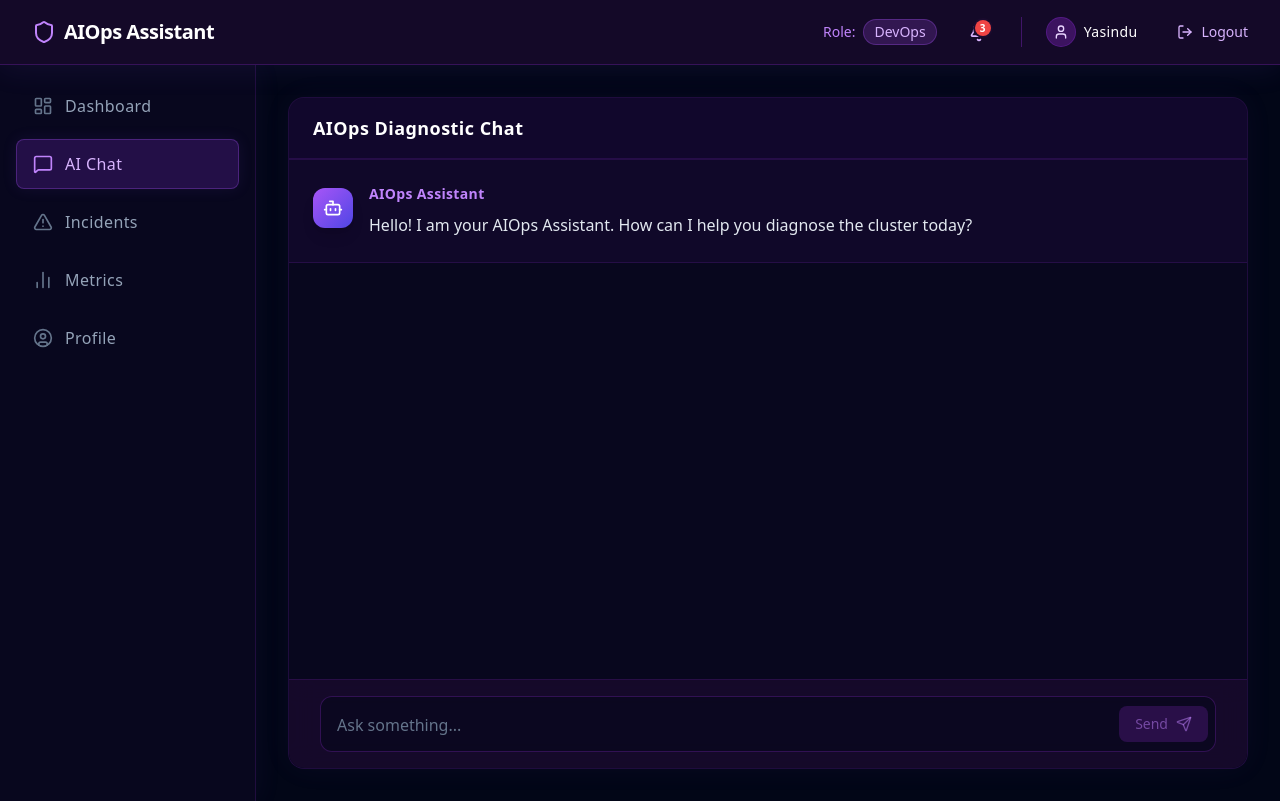
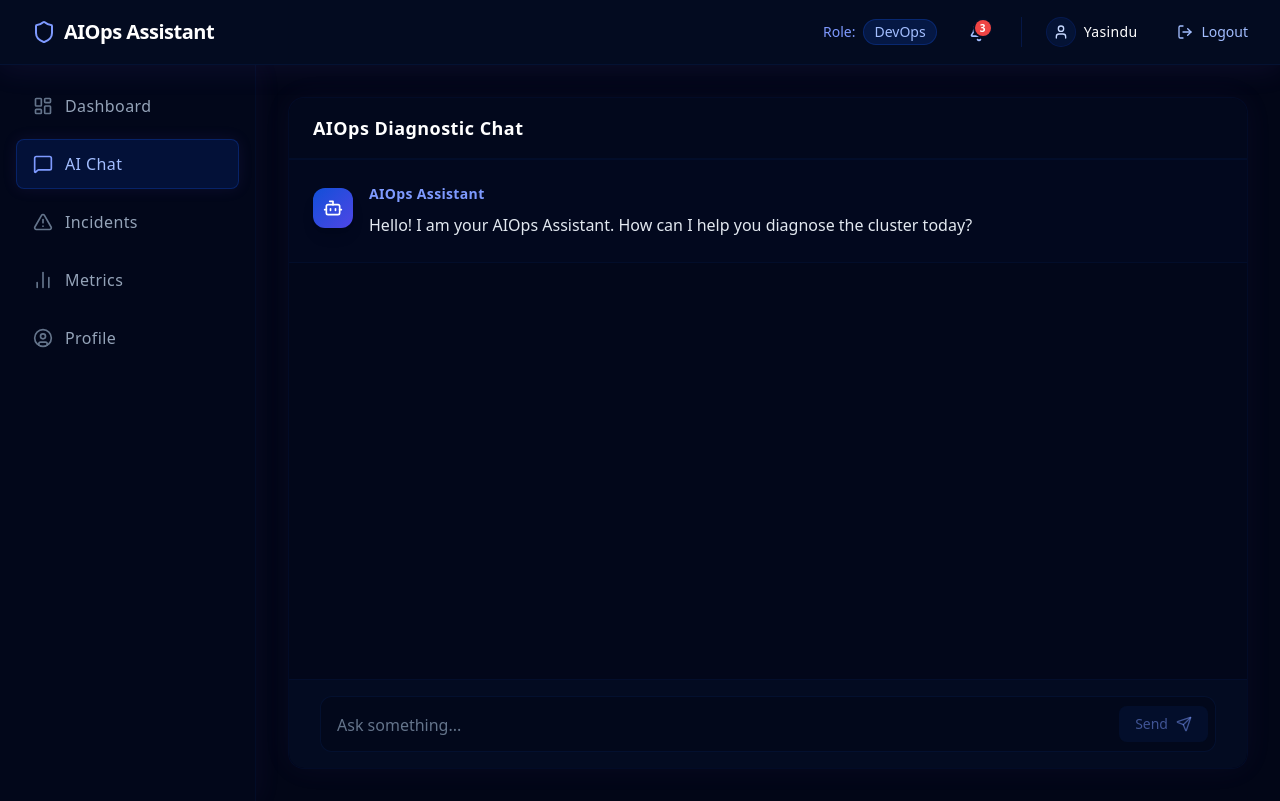
Before and after one commit to yasindumalmith/Monitoring-the-Cluster-with-AIOps-agent-Assistant-, a React (Vite) app in the folder frontend/Cluster-Agent/: page /chat in a window 1280 px wide. Built offline with nearby package versions, Linux system fonts and the light colour scheme; sample sign-in values are in the browser's storage.

Commit message:
update application theme color

```diff
--- a/frontend/Cluster-Agent/src/App.tsx
+++ b/frontend/Cluster-Agent/src/App.tsx
@@ -57,7 +57,7 @@ function Chat() {
   };
 
   return (
-    <div className="h-full max-h-[calc(100vh-8rem)] flex flex-col bg-[#1a0b2e]/30 border border-purple-900/30 rounded-2xl overflow-hidden shadow-[0_0_30px_rgba(128,90,213,0.05)]">
+    <div className="h-full max-h-[calc(100vh-8rem)] flex flex-col bg-[#040d24]/30 border border-purple-900/30 rounded-2xl overflow-hidden shadow-[0_0_30px_rgba(128,90,213,0.05)]">
       <div className="px-6 py-4 border-b border-purple-900/30 bg-purple-950/20 flex items-center justify-between">
         <h1 className="text-lg font-bold text-white tracking-wide">AIOps Diagnostic Chat</h1>
       </div>
--- a/frontend/Cluster-Agent/src/components/chat/ChatInput.tsx
+++ b/frontend/Cluster-Agent/src/components/chat/ChatInput.tsx
@@ -30,7 +30,7 @@ export function ChatInput({ onSendMessage, isLoading }: ChatInputProps) {
   };
 
   return (
-    <form onSubmit={handleSubmit} className="p-4 border-t border-purple-900/30 bg-[#1a0b2e]/80 backdrop-blur-md">
+    <form onSubmit={handleSubmit} className="p-4 border-t border-purple-900/30 bg-[#040d24]/80 backdrop-blur-md">
       <div className="relative flex items-center max-w-4xl mx-auto">
         <textarea
           ref={textareaRef}
--- a/frontend/Cluster-Agent/src/components/chat/ToolExecutionPanel.tsx
+++ b/frontend/Cluster-Agent/src/components/chat/ToolExecutionPanel.tsx
@@ -16,7 +16,7 @@ export function ToolExecutionPanel({ tools }: ToolExecutionPanelProps) {
   };
 
   return (
-    <div className="mt-5 bg-[#1a0b2e]/60 border border-purple-900/40 rounded-xl overflow-hidden shadow-[0_4px_20px_rgba(128,90,213,0.05)]">
+    <div className="mt-5 bg-[#040d24]/60 border border-purple-900/40 rounded-xl overflow-hidden shadow-[0_4px_20px_rgba(128,90,213,0.05)]">
       {/* Header */}
       <div className="flex items-center gap-2 px-4 py-2.5 bg-purple-950/40 border-b border-purple-900/40 text-purple-300">
         <Terminal size={14} className="opacity-80" />
--- a/frontend/Cluster-Agent/src/components/common/Loader.tsx
+++ b/frontend/Cluster-Agent/src/components/common/Loader.tsx
@@ -33,7 +33,7 @@ export function Loader({ message = "Loading...", fullScreen = false, size = 'md'
 
   if (fullScreen) {
     return (
-      <div className="fixed inset-0 bg-[#1a0b2e]/80 backdrop-blur-sm z-[100] flex items-center justify-center">
+      <div className="fixed inset-0 bg-[#040d24]/80 backdrop-blur-sm z-[100] flex items-center justify-center">
         {content}
       </div>
     );
--- a/frontend/Cluster-Agent/src/components/common/NavBar.tsx
+++ b/frontend/Cluster-Agent/src/components/common/NavBar.tsx
@@ -11,7 +11,7 @@ interface NavBarProps {
 
 export function NavBar({ user, incidentCount }: NavBarProps) {
   return (
-    <nav className="border-b border-purple-900/50 bg-[#1a0b2e]/80 backdrop-blur-md sticky top-0 z-50 shadow-[0_4px_30px_rgba(128,90,213,0.1)]">
+    <nav className="border-b border-purple-900/50 bg-[#040d24]/80 backdrop-blur-md sticky top-0 z-50 shadow-[0_4px_30px_rgba(128,90,213,0.1)]">
       <div className="max-w-7xl mx-auto px-4 sm:px-6 lg:px-8">
         <div className="flex items-center justify-between h-16">
 
@@ -40,7 +40,7 @@ export function NavBar({ user, incidentCount }: NavBarProps) {
                 <button className="relative p-2 text-purple-300 hover:text-white transition-colors group">
                   <Bell className="h-5 w-5 group-hover:scale-110 transition-transform" />
                   {incidentCount > 0 && (
-                    <span className="absolute top-1.5 right-1.5 flex h-4 w-4 items-center justify-center rounded-full bg-red-500 text-[10px] font-bold text-white ring-2 ring-[#1a0b2e]">
+                    <span className="absolute top-1.5 right-1.5 flex h-4 w-4 items-center justify-center rounded-full bg-red-500 text-[10px] font-bold text-white ring-2 ring-[#040d24]">
                       {incidentCount}
                     </span>
                   )}
--- a/frontend/Cluster-Agent/src/components/common/Sidebar.tsx
+++ b/frontend/Cluster-Agent/src/components/common/Sidebar.tsx
@@ -31,7 +31,7 @@ export function Sidebar({ userRole }: SidebarProps) {
   const allowedItems = MENU_ITEMS.filter(item => item.roles.includes(roleLower));
 
   return (
-    <aside className="w-64 bg-[#1a0b2e]/30 border-r border-purple-900/30 min-h-[calc(100vh-4rem)] shadow-[4px_0_24px_rgba(128,90,213,0.05)]">
+    <aside className="w-64 bg-[#040d24]/30 border-r border-purple-900/30 min-h-[calc(100vh-4rem)] shadow-[4px_0_24px_rgba(128,90,213,0.05)]">
       <div className="p-4 space-y-2">
         {allowedItems.map((item) => {
           const isActive = location.pathname === item.path;
--- a/frontend/Cluster-Agent/src/pages/LoginPage.tsx
+++ b/frontend/Cluster-Agent/src/pages/LoginPage.tsx
@@ -19,7 +19,7 @@ export function LoginPage() {
 
   return (
     <div className="max-w-md mx-auto mt-20 w-full">
-      <div className="p-8 bg-[#1a0b2e]/50 border border-purple-900/50 rounded-2xl shadow-[0_0_30px_rgba(128,90,213,0.1)]">
+      <div className="p-8 bg-[#040d24]/50 border border-purple-900/50 rounded-2xl shadow-[0_0_30px_rgba(128,90,213,0.1)]">
 
         {isLoading ? (
           <Loader message="Authenticating with backend..." size="md" />
--- a/frontend/Cluster-Agent/src/pages/RegisterPage.tsx
+++ b/frontend/Cluster-Agent/src/pages/RegisterPage.tsx
@@ -19,7 +19,7 @@ export function RegisterPage() {
 
   return (
     <div className="max-w-md mx-auto mt-20 w-full">
-      <div className="p-8 bg-[#1a0b2e]/50 border border-purple-900/50 rounded-2xl shadow-[0_0_30px_rgba(128,90,213,0.1)]">
+      <div className="p-8 bg-[#040d24]/50 border border-purple-900/50 rounded-2xl shadow-[0_0_30px_rgba(128,90,213,0.1)]">
 
         {isLoading ? (
           <Loader message="Creating your account..." size="md" />
--- a/frontend/Cluster-Agent/tailwind.config.js
+++ b/frontend/Cluster-Agent/tailwind.config.js
@@ -5,7 +5,23 @@ export default {
     "./src/**/*.{js,ts,jsx,tsx}",
   ],
   theme: {
-    extend: {},
+    extend: {
+      colors: {
+        purple: {
+          50: '#eef4ff',
+          100: '#e0ebff',
+          200: '#c6d8ff',
+          300: '#a3beff',
+          400: '#7e9aff',
+          500: '#114fd8', // Target color
+          600: '#0e3eb5',
+          700: '#0a2d8f',
+          800: '#08236b',
+          900: '#061a45',
+          950: '#040d24',
+        }
+      }
+    },
   },
   plugins: [
     require('@tailwindcss/typography'),
```
